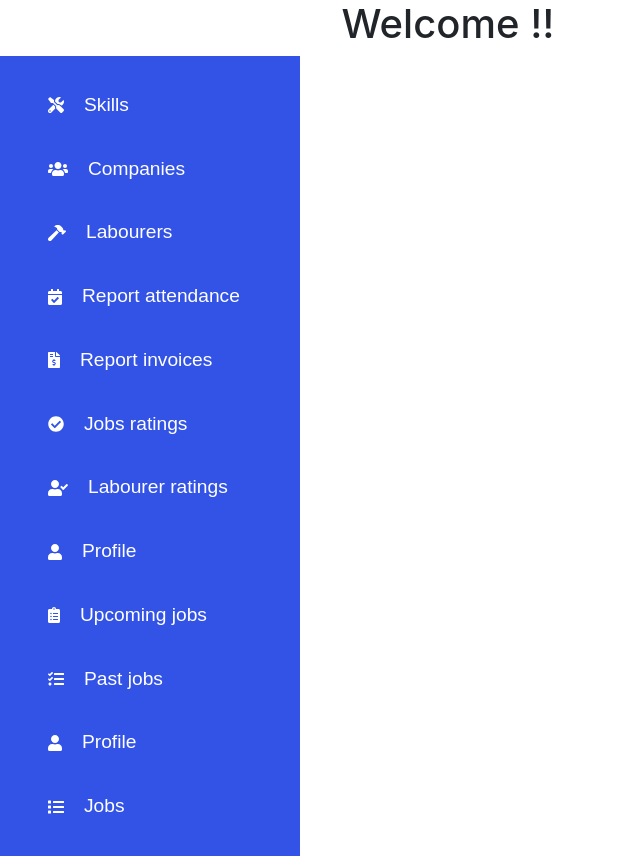
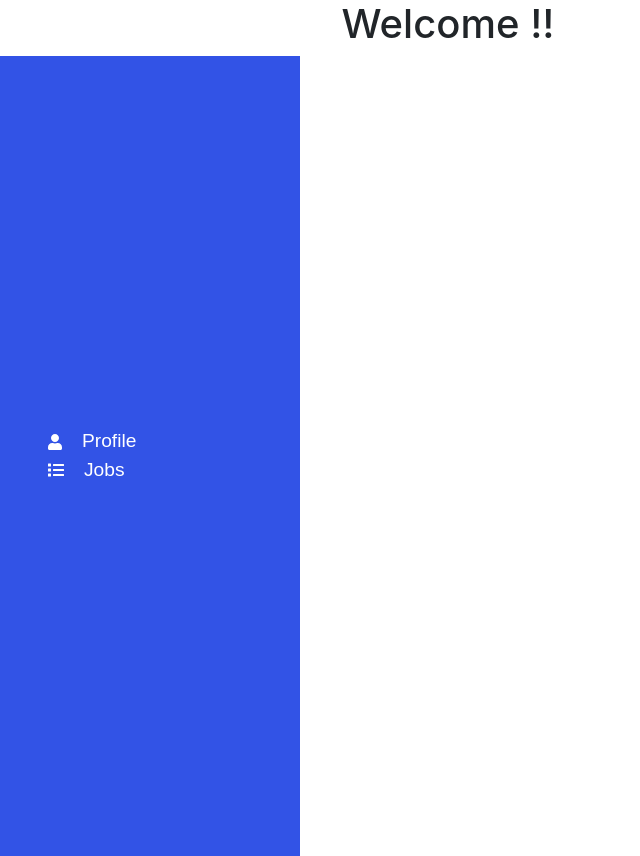
Before and after one commit to denismaltev/RecruitmentSystem_front_end, a React (Create React App) app in the folder recruitmentapp/: page / in a window 1280 px wide. Shown: the whole page, without its empty margins (0-640 px from the left). Built offline with nearby package versions, Linux system fonts and the light colour scheme.

Commit message:
NavBar isAuth& Roles works

```diff
--- a/recruitmentapp/src/App.js
+++ b/recruitmentapp/src/App.js
@@ -52,7 +52,7 @@ library.add(
 export default class App extends React.Component {
   state = {
     isAuth: true,
-    userRole: null,
+    userRole: "company", //admin or labourer or company
     checkingAuth: true
   };
   authenticateUser = authenticated => {
--- a/recruitmentapp/src/components/Navbar.jsx
+++ b/recruitmentapp/src/components/Navbar.jsx
@@ -6,8 +6,11 @@ import { FontAwesomeIcon } from "@fortawesome/react-fontawesome";
 export default class Navbar extends React.Component {
   render() {
     return (
+      this.props.auth.isAuth && (
         <Nav className="nav flex-column" id="navbar">
           {/* if recruter */}
+          {this.props.auth.userRole === "admin" && (
+            <div>
               <NavItem className="navitem">
                 <FontAwesomeIcon icon="tools" color="white" />
                 <NavLink
@@ -78,8 +81,11 @@ export default class Navbar extends React.Component {
                   Labourer ratings
                 </NavLink>
               </NavItem>
-
+            </div>
+          )}
           {/* if labourer */}
+          {this.props.auth.userRole === "labourer" && (
+            <div>
               <NavItem className="navitem">
                 <FontAwesomeIcon icon="user" color="white" />
                 <NavLink
@@ -110,8 +116,12 @@ export default class Navbar extends React.Component {
                   Past jobs
                 </NavLink>
               </NavItem>
+            </div>
+          )}
 
           {/* if company */}
+          {this.props.auth.userRole === "company" && (
+            <div>
               <NavItem className="navitem">
                 <FontAwesomeIcon icon="user" color="white" />
                 <NavLink
@@ -132,7 +142,10 @@ export default class Navbar extends React.Component {
                   Jobs
                 </NavLink>
               </NavItem>
+            </div>
+          )}
         </Nav>
+      )
     );
   }
 }
```
Lines whose indentation alone changed are shown as unchanged.
